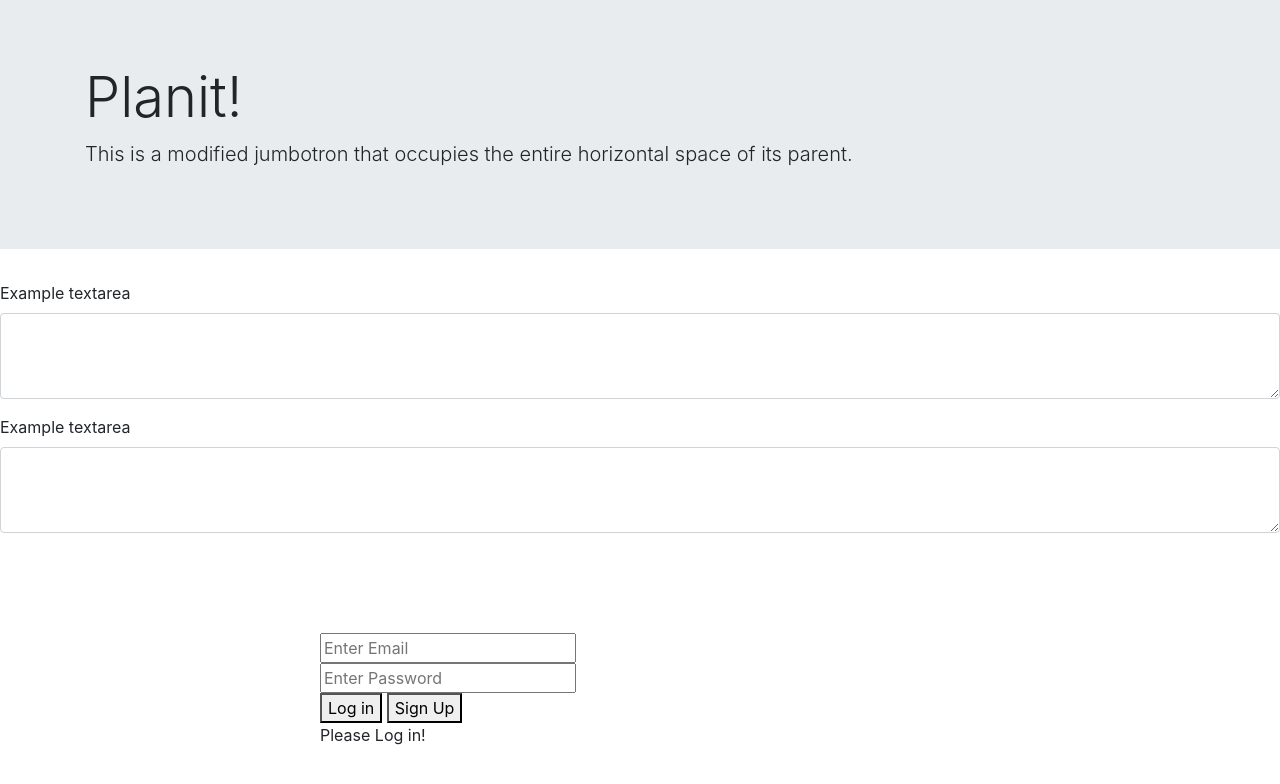
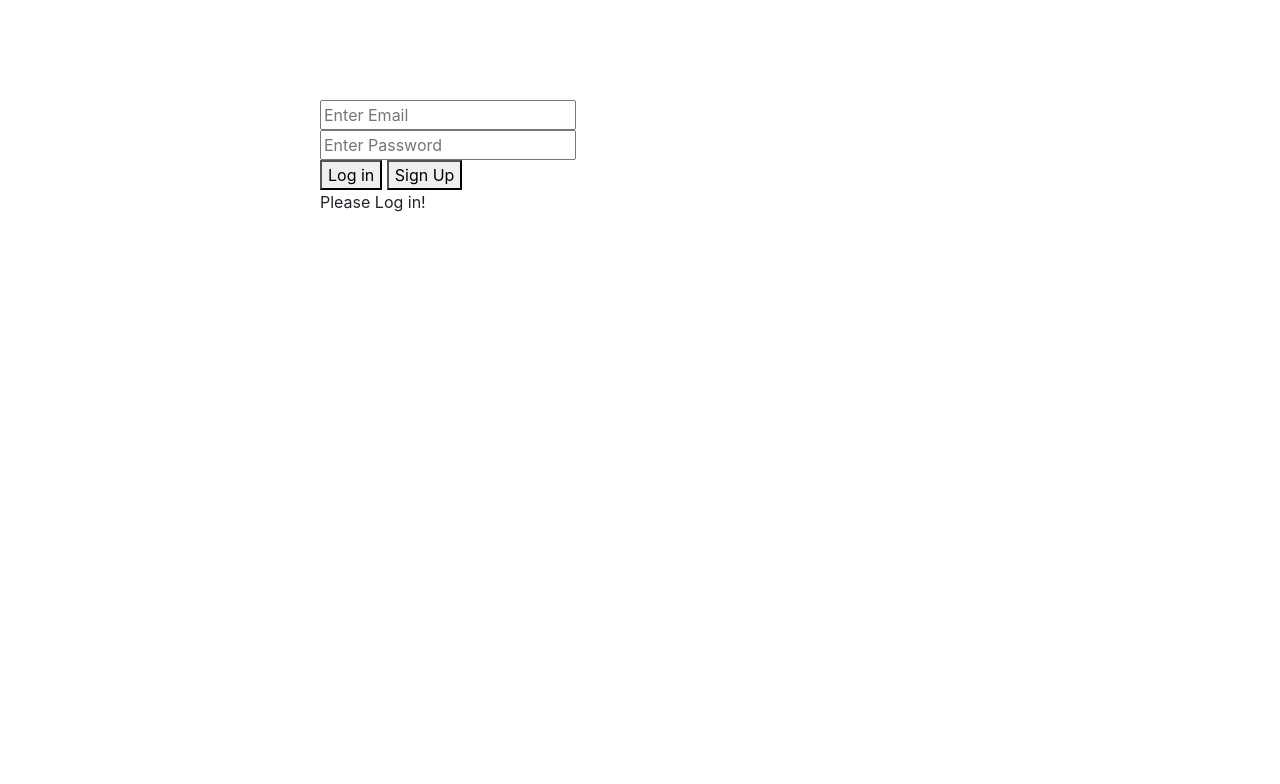
Before and after one commit to esarnb/Plan-It, a plain HTML site: page index.html in a window 1280 px wide. Drawn offline with nearby package versions, Linux system fonts and the light colour scheme; no server answers.

Commit message:
take out jumbotron and textera for now

```diff
--- a/index.html
+++ b/index.html
@@ -13,7 +13,7 @@
 </head>
 
 <body>
-    <div class="jumbotron jumbotron-fluid">
+    <!-- <div class="jumbotron jumbotron-fluid">
         <div class="container">
             <h1 class="display-4">Planit!</h1>
             <p class="lead">This is a modified jumbotron that occupies the entire horizontal space of its parent.</p>
@@ -28,7 +28,7 @@
             <label for="exampleFormControlTextarea1">Example textarea</label>
             <textarea class="form-control" id="exampleFormControlTextarea1" rows="3"></textarea>
         </div>
-    </form>
+    </form> -->
 
 
     <!-- Stubb Bottom is esar  -->
```
